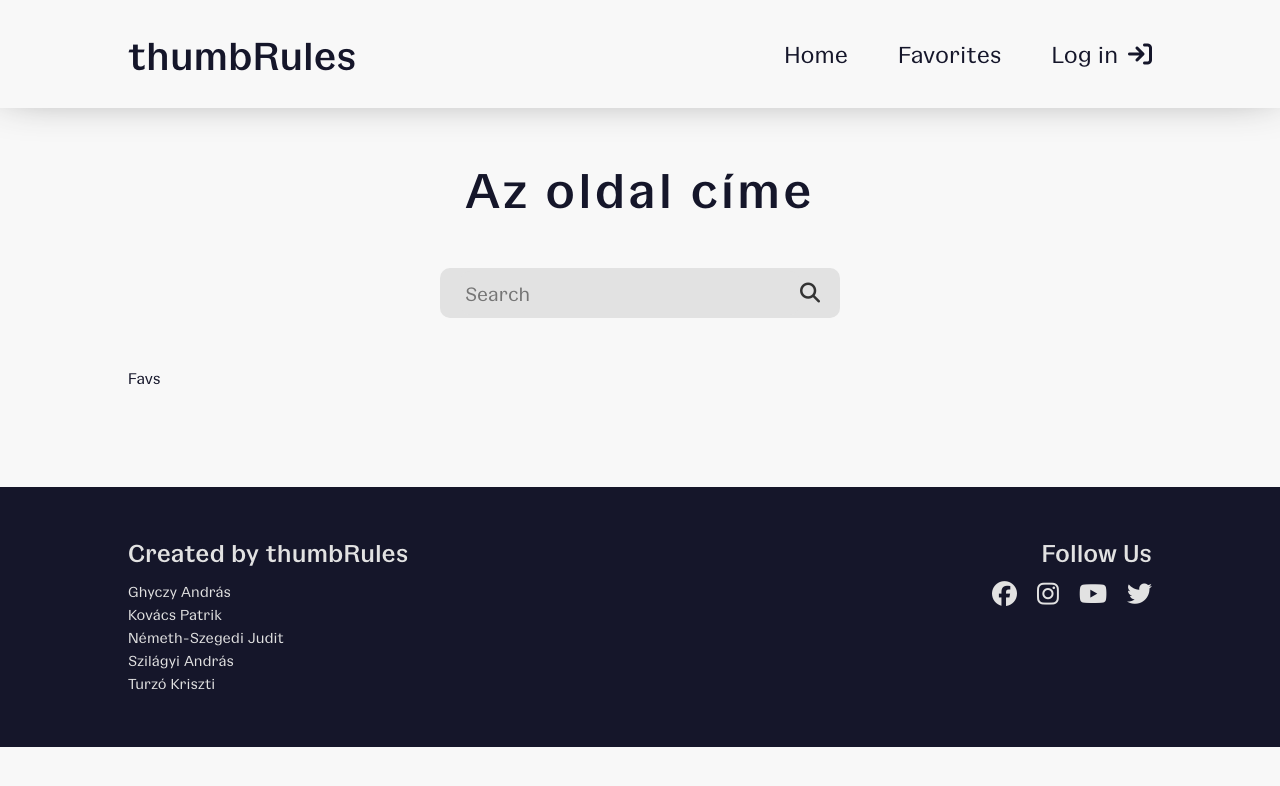
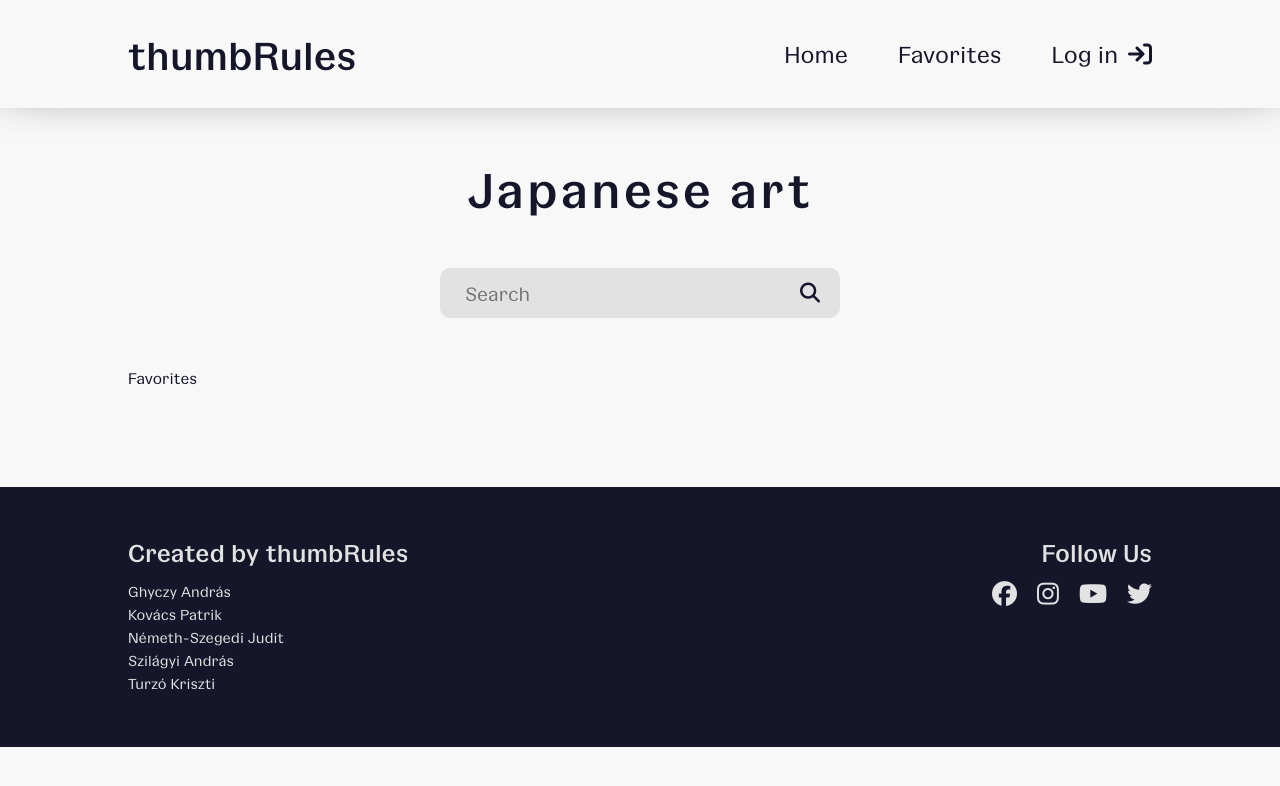
Before and after one commit to NemethSzegediJudit/japanese-artwork-gallery, a React (Create React App) app in the folder artworks/: page /favorites in a window 1280 px wide. Shown: the top 786 px of the page. Built offline with nearby package versions, Linux system fonts and the light colour scheme.

Commit message:
fetching japanese prints from various artists

```diff
--- a/artworks/src/layout/Page.jsx
+++ b/artworks/src/layout/Page.jsx
@@ -8,7 +8,7 @@ export default function Page(props) {
     <>
       <Header />
       <main className="container">
-        <h2 className="page-title">Az oldal címe</h2>
+        <h2 className="page-title">Japanese art</h2>
         {children}
       </main>
       <Footer />
--- a/artworks/src/pages/ArtCard.jsx
+++ b/artworks/src/pages/ArtCard.jsx
@@ -11,7 +11,7 @@ export default function ArtCard(props) {
       <section className="artcard" key={artwork.id}>
         <img src={artwork.primaryimageurl} alt="artwork" />
         <h3 className="artcard-title">{artwork.title}</h3>
-        <h4 className="artcard-dated">{artwork.dated}</h4>
+        <h4 className="artcard-dated">{artwork.people[0].displayname}</h4>
       </section>
     </Link>
   );
--- a/artworks/src/pages/ArtPage.css
+++ b/artworks/src/pages/ArtPage.css
@@ -2,3 +2,17 @@
   font-size: 30px;
   margin-bottom: 20px;
 }
+
+.artwork-details {
+  display: flex;
+  height: 80vh;
+}
+
+.left-section-img {
+  width: 100%;
+  height: 100%;
+}
+
+.left-section-img img {
+  object-fit: contain;
+}
--- a/artworks/src/pages/ArtPage.jsx
+++ b/artworks/src/pages/ArtPage.jsx
@@ -1,5 +1,5 @@
 import React, { useEffect, useState } from "react";
-import { useParams } from "react-router-dom";
+import { useParams, Link } from "react-router-dom";
 import Page from "../layout/Page";
 import "./ArtPage.css";
 
@@ -28,15 +28,21 @@ export default function ArtPage() {
   return (
     <Page>
       <div>
-        <button>
+        <Link to="/">
           <i className="fa-solid fa-arrow-left-long"></i>
-        </button>
+        </Link>
       </div>
-      <img src={artwork.primaryimageurl} alt="artwork" />
-      <h1>{artwork.title}</h1>
-      <h2>{artwork.dated}</h2>
-      <h2>{artwork.medium}</h2>
-      <h2>{artwork.dimensions}</h2>
+      <div className="artwork-details container">
+        <section className="left-section-img">
+          <img src={artwork.primaryimageurl} alt="artwork" />
+        </section>
+        <section className="right-section-details">
+          <h1>{artwork.title}</h1>
+          <h2>{artwork.dated}</h2>
+          <h2>{artwork.medium}</h2>
+          <h2>{artwork.dimensions}</h2>
+        </section>
+      </div>
     </Page>
   );
 }
--- a/artworks/src/pages/Favs.jsx
+++ b/artworks/src/pages/Favs.jsx
@@ -1,13 +1,13 @@
 import React from "react";
 import Page from "../layout/Page";
-import SearchBar from "./SearchBar"
+import SearchBar from "./SearchBar";
 import "./Favs.css";
 
 export default function Favs() {
   return (
     <Page>
       <SearchBar />
-      <div>Favs</div>
+      <div>Favorites</div>
     </Page>
   );
 }
--- a/artworks/src/pages/Landing.jsx
+++ b/artworks/src/pages/Landing.jsx
@@ -14,15 +14,18 @@ export default function Landing() {
     const apikey = "e10c94fc-881a-4828-8c61-0139c224a2f5";
 
     //fetch URL
-    const url = `https://api.harvardartmuseums.org/object?apikey=${apikey}&person=29481&size=100`;
+    const url = `https://api.harvardartmuseums.org/object?apikey=${apikey}&culture=Japanese&classification=Prints&q=peoplecount:1&hasimage=1&size=100`;
+
+    /* 'https://api.harvardartmuseums.org/object?apikey=${apikey}&classification=Prints&culture=Japanese&size=100' */
+    /* `https://api.harvardartmuseums.org/object?apikey=${apikey}&person=29481&size=100` */
 
     const response = await fetch(url);
 
     const responseJson = await response.json();
 
-    setArtworks(responseJson.records);
-
-    console.log(responseJson.records);
+    setArtworks(
+      responseJson.records.filter((artwork) => artwork.primaryimageurl !== null)
+    );
   }
 
   //----------useEffect for fetch----------
@@ -34,9 +37,11 @@ export default function Landing() {
     <Page>
       <SearchBar />
       <section className="artwork-container">
+        {/* a lenti mapelés csak akkor történjen meg, ha az inputunk state-je üres string */}
         {artworks.map((artwork) => (
           <ArtCard key={artwork.id} artwork={artwork} />
         ))}
+        {/* itt is lesz egy mapelés, a kondíció: ha az inputunk state-je nem üres string */}
       </section>
     </Page>
   );
--- a/artworks/src/pages/Login.css
+++ b/artworks/src/pages/Login.css
@@ -12,12 +12,13 @@ form {
   margin: auto;
 }
 
-input {
+.login-wrapper input {
   color: #333333;
   background-color: #e2e2e2;
   border-radius: 10px;
   padding: 10px 20px;
   width: 100%;
+  height: 40px;
 }
 
 .login {
--- a/artworks/src/pages/SearchBar.css
+++ b/artworks/src/pages/SearchBar.css
@@ -9,6 +9,8 @@
   font-size: 20px;
   color: #333333;
   background-color: #e2e2e2;
+  /* background-color: transparent;
+  border: solid 2px #15162a; */
   border-radius: 10px;
 
   padding: 10px 20px;
@@ -19,4 +21,9 @@ input[type="text"] {
   padding-left: 5px;
   font-size: inherit;
   color: inherit;
+  background-color: transparent;
 }
+
+.fa-magnifying-glass {
+  color: #15162a;
+}
--- a/artworks/src/pages/SearchBar.jsx
+++ b/artworks/src/pages/SearchBar.jsx
@@ -2,10 +2,20 @@ import React from "react";
 import "./SearchBar.css";
 
 export default function SearchBar() {
+  /* ---filter minta ---
+    setArtworks(
+      responseJson.records.filter((artwork) => artwork.primaryimageurl !== null)
+    );
+  */
+
   return (
     <div className="search-bar">
-      <input type="text" placeholder="Search" />
-      <i className="fa-solid fa-magnifying-glass"></i>
+      <input
+        type="text"
+        placeholder="Search"
+        onChange={(e) => e.currentTarget.value}
+      />
+      <i className="fa-solid fa-magnifying-glass" /* onClick= */></i>
     </div>
   );
 }
```
